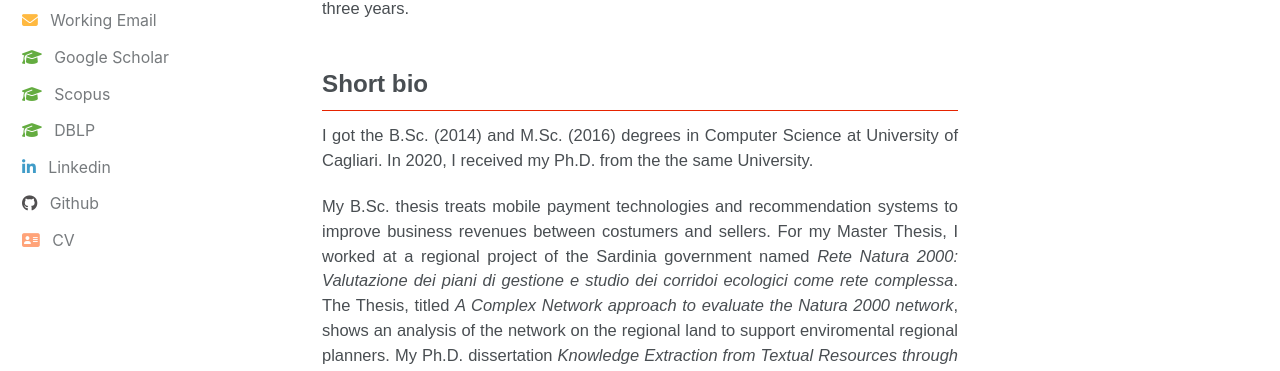
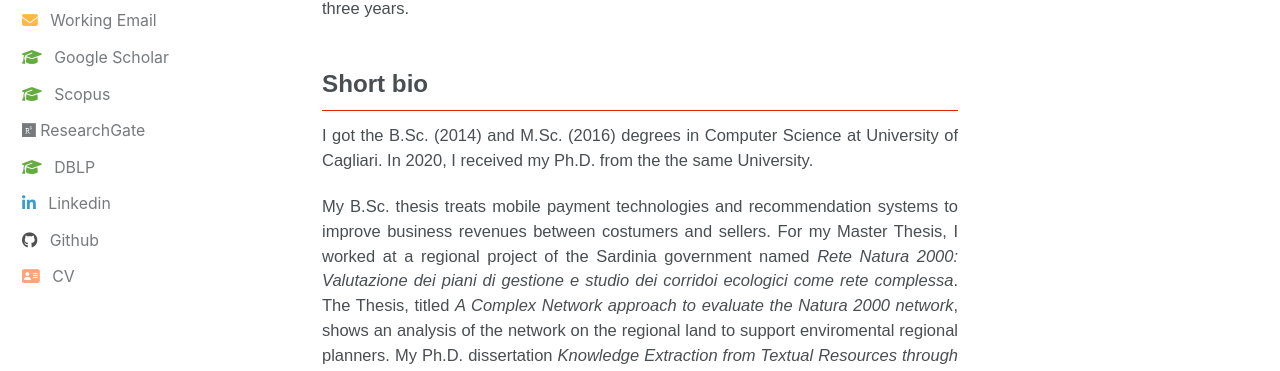
Before and after one commit to danilo-dessi/danilo-dessi.github.io, a Jekyll site: the page built from index.md, in a window 1280 px wide. Shown: the part 380-751 px from the top of the page. Built offline with Jekyll 4.4.1, drawn with Linux system fonts in a browser that asks for light colours; cached includes are drawn as plain includes; nearby versions of some CDN libraries; the list of posts is cut into pages by our own code.

Commit message:
added link to research gate

```diff
--- a/_config.yml
+++ b/_config.yml
@@ -126,6 +126,9 @@ author:
     - label        : "Scopus"
       icon         : "fas fa-graduation-cap"
       url          : "https://www.scopus.com/authid/detail.uri?authorId=57192682012"
+    - label        : "ResearchGate"
+      icon         : "fab fa-researchgate"
+      url          : "https://www.researchgate.net/profile/Danilo_Dessi"
     - label        : "DBLP"
       icon         : "fas fa-graduation-cap"
       url          : "https://dblp.uni-trier.de/pers/hd/d/Dess=igrave=:Danilo"
```
